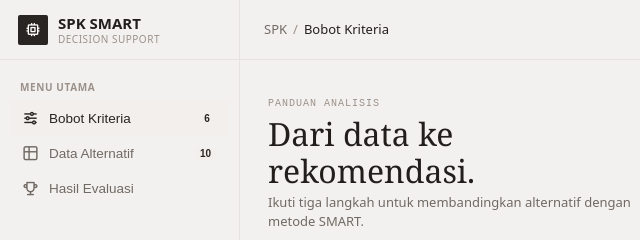
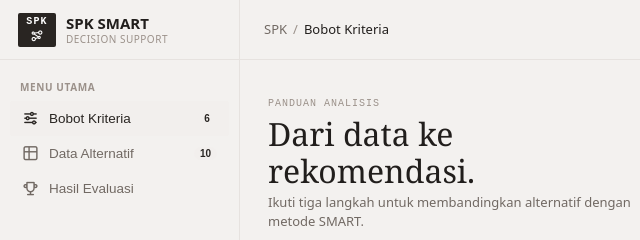
Before and after one commit to fikrifaa/spk-metode-smart, a plain HTML site: page index.html in a window 1280 px wide. Shown: the top 240 px of the page, 0-640 px from the left. Drawn offline with Linux system fonts and the light colour scheme.

Commit message:
add browser icon

```diff
--- a/assets/style.css
+++ b/assets/style.css
@@ -559,3 +559,8 @@ button:focus-visible,input:focus-visible,select:focus-visible { outline:2px soli
 .site-footer { display:flex; justify-content:space-between; gap:12px; padding:18px 2px 8px; margin-top:12px; border-top:1px solid var(--border-med); color:var(--text-3); font-size:11px; }
 .site-footer strong { color:var(--text-2); font-weight:500; }
 @media(max-width:560px){.site-footer{flex-direction:column;gap:4px}}
+.brand-icon { width:38px; height:34px; border-radius:2px; display:flex; flex-direction:column; gap:0; justify-content:center; line-height:1; }
+.brand-icon span { font:600 10px/1 'DM Mono',monospace; letter-spacing:.12em; }
+.brand-icon i { font-size:13px; margin-top:2px; }
+[data-theme="dark"] .brand-icon { background:#d6c9bf; color:#211f1d; }
+@media(max-width:560px){.brand-icon{width:36px;height:34px}.brand{justify-content:center}}
--- a/index.html
+++ b/index.html
@@ -4,6 +4,7 @@
   <meta charset="UTF-8">
   <meta name="viewport" content="width=device-width, initial-scale=1.0">
   <title>SPK SMART — Sistem Pendukung Keputusan</title>
+  <link rel="icon" type="image/svg+xml" href="./assets/favicon.svg">
 
   <!-- Google Fonts -->
   <link rel="preconnect" href="https://fonts.googleapis.com">
@@ -23,7 +24,7 @@
 <!-- ============================================================ SIDEBAR -->
 <aside class="sidebar">
   <a class="brand" href="#">
-    <div class="brand-icon"><i class="ti ti-cpu"></i></div>
+    <div class="brand-icon" aria-hidden="true"><span>SPK</span><i class="ti ti-chart-dots-3"></i></div>
     <div>
       <div class="brand-name">SPK SMART</div>
       <div class="brand-sub">Decision Support</div>
```
Also changed, not shown: assets/favicon.svg (added).
